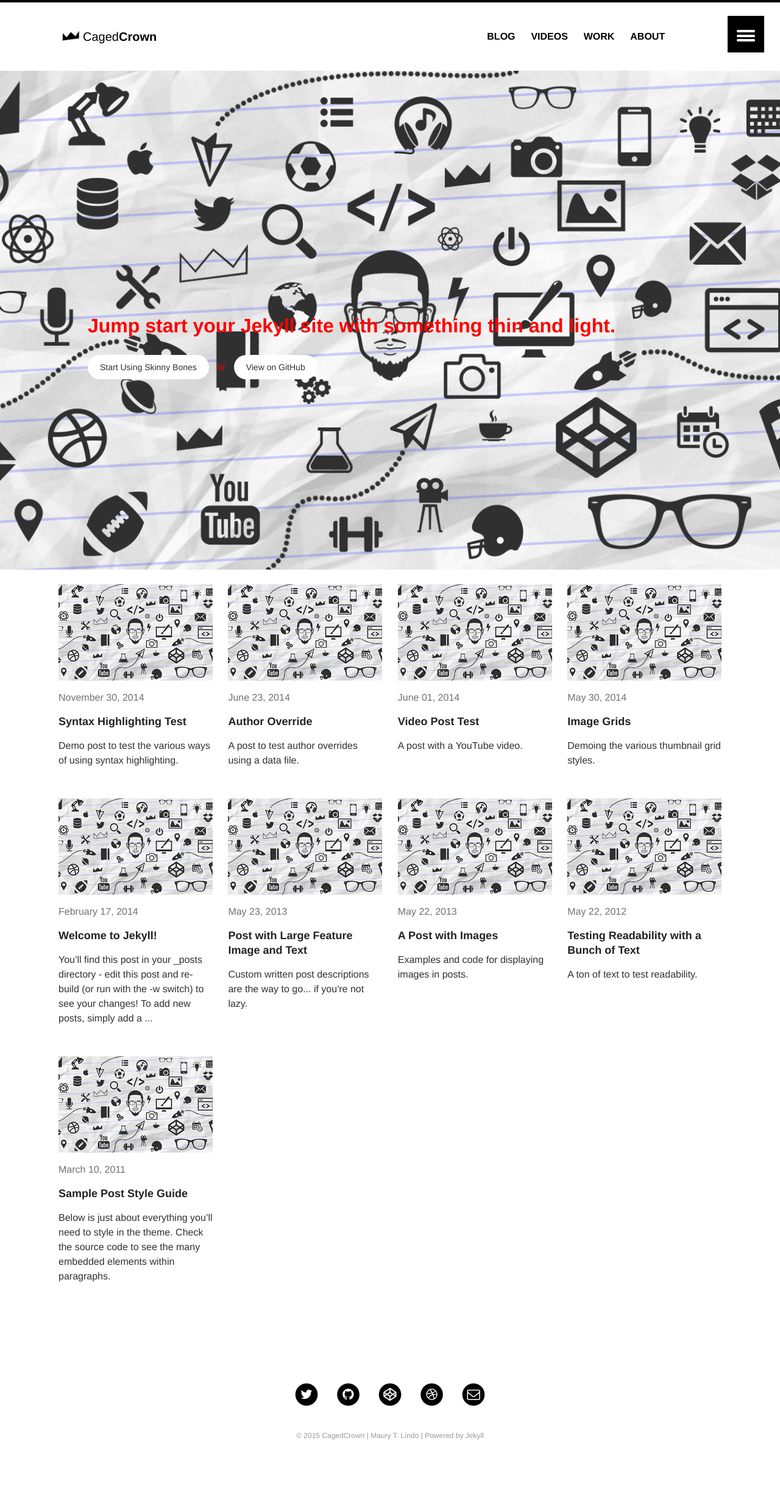
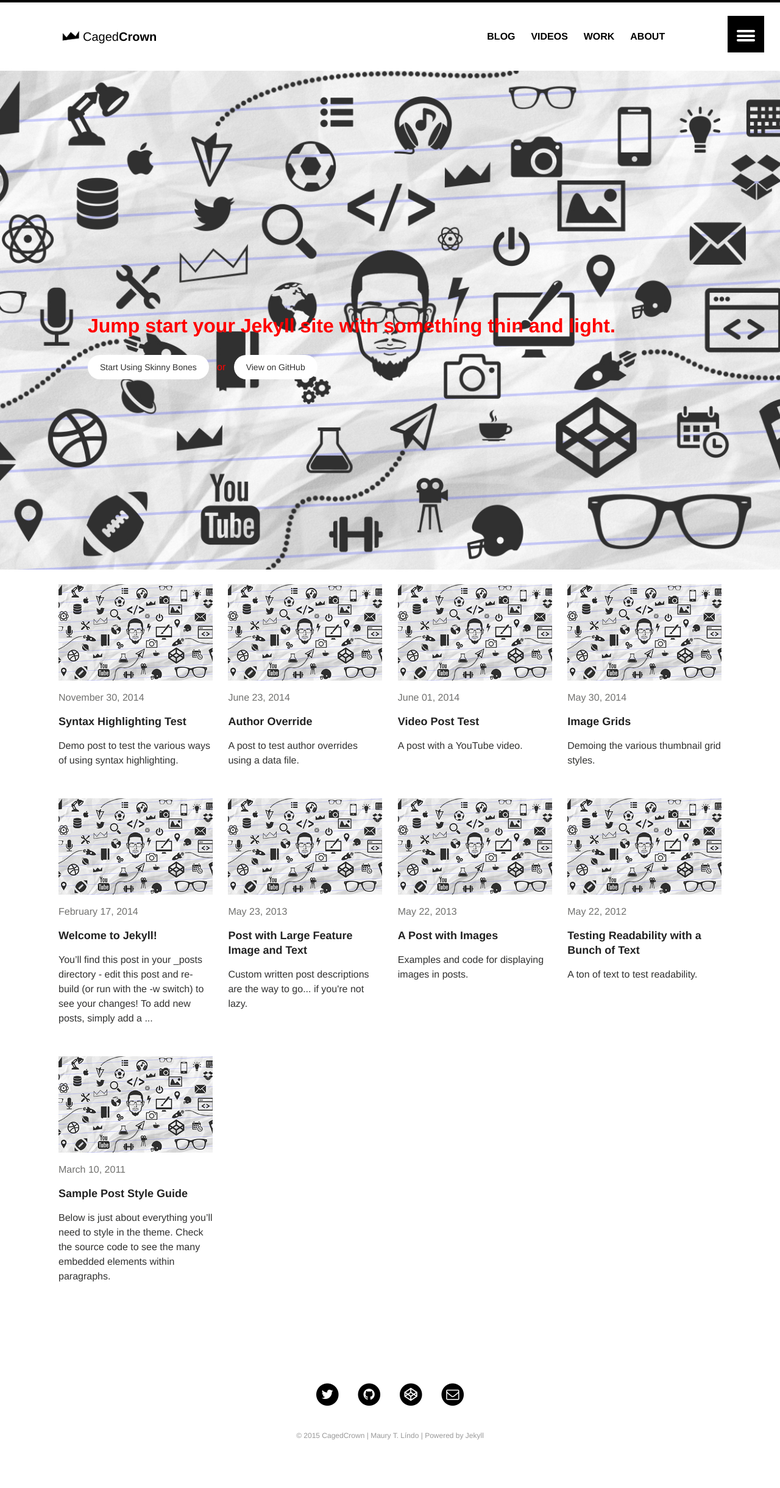
Before and after one commit to cagedcrown/cagedcrown.github.io, a Jekyll site: the page built from index.md, in a window 1280 px wide. Shown: the whole page at 61% size. Built offline with Jekyll 4.4.1, drawn with Linux system fonts in a browser that asks for light colours.

Commit message:
remove dribbble font awesome icon

```diff
--- a/_includes/footer.html
+++ b/_includes/footer.html
@@ -16,9 +16,6 @@
 		<li>
 			<a href="https://codepen.io/cagedcrown" onclick="ga('send', 'event', 'link', 'click', 'Codepen follow');"> <span class="codepen fa-stack fa-lg"> <i class="fa fa-circle fa-stack-2x"></i> <i class="fa fa-codepen fa-stack-1x fa-inverse"></i> </span> </a>
 		</li>
-		<li>
-			<a href="https://dribbble.com/cagedcrown" onclick="ga('send', 'event', 'link', 'click', 'Dribbble follow');"> <span class="dribbble fa-stack fa-lg"> <i class="fa fa-circle fa-stack-2x"></i> <i class="fa fa-dribbble fa-stack-1x fa-inverse"></i> </span> </a>
-		</li>
 
 		<li>
 			<a href="mailto:mo@cagedcrown.com" onclick="ga('send', 'event', 'link', 'click', 'Envelope follow');"> <span class="fa-envelope-o fa-stack fa-lg"> <i class="fa fa-circle fa-stack-2x"></i> <i class="fa fa-envelope-o fa-stack-1x fa-inverse"></i> </span> </a>
--- a/index.html
+++ b/index.html
@@ -220,9 +220,6 @@
      <li>
        <a href="https://codepen.io/cagedcrown" onclick="ga('send', 'event', 'link', 'click', 'Codepen follow');"> <span class="codepen fa-stack fa-lg"> <i class="fa fa-circle fa-stack-2x"></i> <i class="fa fa-codepen fa-stack-1x fa-inverse"></i> </span> </a>
      </li>
-     <li>
-       <a href="https://dribbble.com/cagedcrown" onclick="ga('send', 'event', 'link', 'click', 'Dribbble follow');"> <span class="dribbble fa-stack fa-lg"> <i class="fa fa-circle fa-stack-2x"></i> <i class="fa fa-dribbble fa-stack-1x fa-inverse"></i> </span> </a>
-     </li>
 
      <li>
        <a href="mailto:mo@cagedcrown.com" onclick="ga('send', 'event', 'link', 'click', 'Envelope follow');"> <span class="fa-envelope-o fa-stack fa-lg"> <i class="fa fa-circle fa-stack-2x"></i> <i class="fa fa-envelope-o fa-stack-1x fa-inverse"></i> </span> </a>
```
